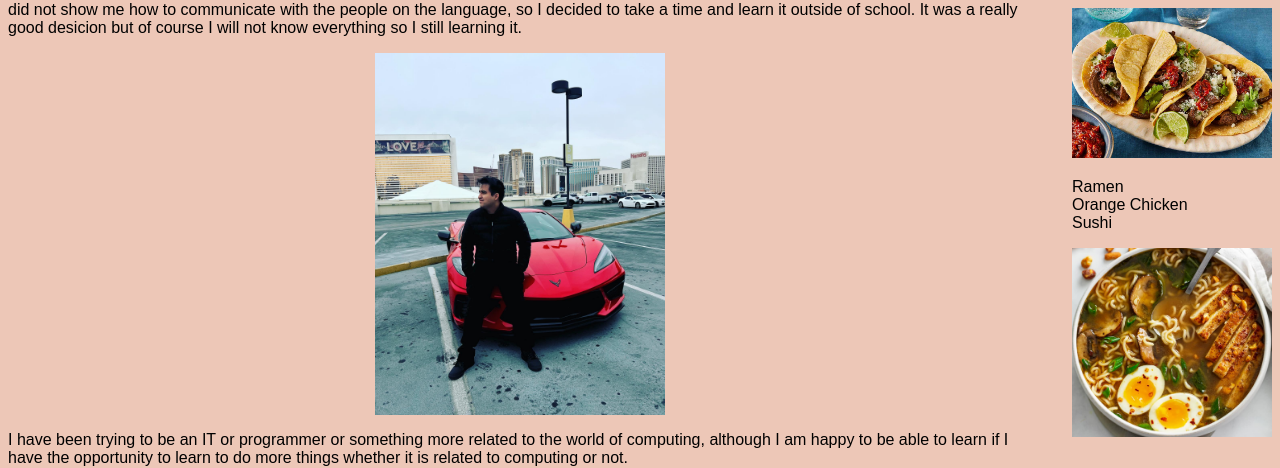
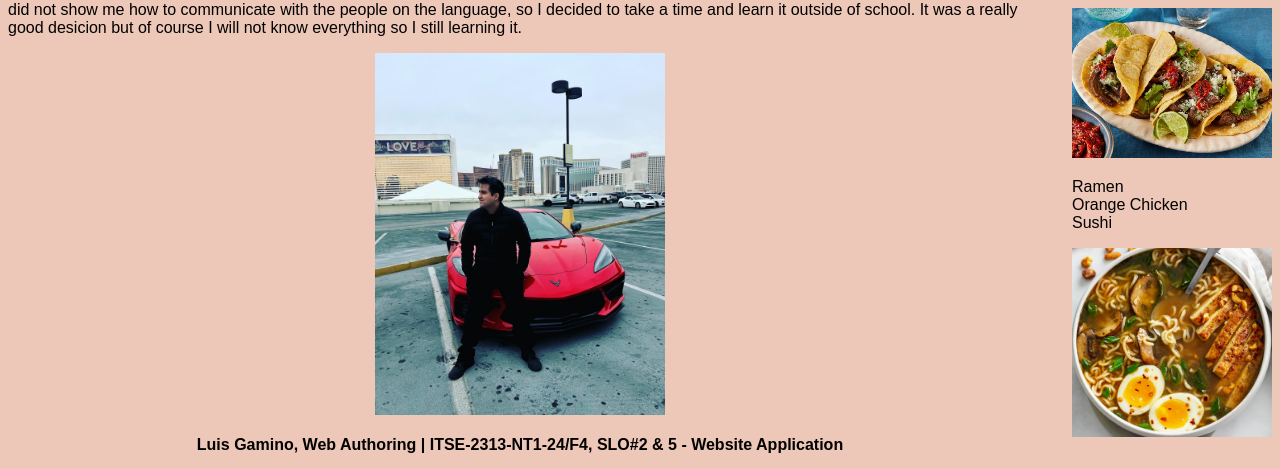
Before and after one commit to Neiktan/gamino_slo, a plain HTML site: page index.html in a window 1280 px wide. Shown: the part 344-812 px from the top of the page. Drawn offline with Linux system fonts and the light colour scheme.

Commit message:
final creo

```diff
--- a/index.html
+++ b/index.html
@@ -33,6 +33,7 @@
                         <p>I born in Mexico and I am 24 years old, My full name is <span>Luis Omar Gamino Alguiar</span> I came to live on United State when I had 16 years old on the year 2016.</p>
                         <p>My first language is Spanish and my second language is English. I started to talk English while I was working because on the school where I was did not show me how to communicate with the people on the language, so I decided to take a time and learn it outside of school. It was a really good desicion but of course I will not know everything so I still learning it.</p>
                         <img src="images/yo.jpg" alt="photo-me">
+                        <h4>Luis Gamino, Web Authoring | ITSE-2313-NT1-24/F4, SLO#2 & 5 - Website Application</h4>
                         <p>I have been trying to be an IT or programmer or something more related to the world of computing, although I am happy to be able to learn if I have the opportunity to learn to do more things whether it is related to computing or not.</p>
                     </article>
                 </section>
```
